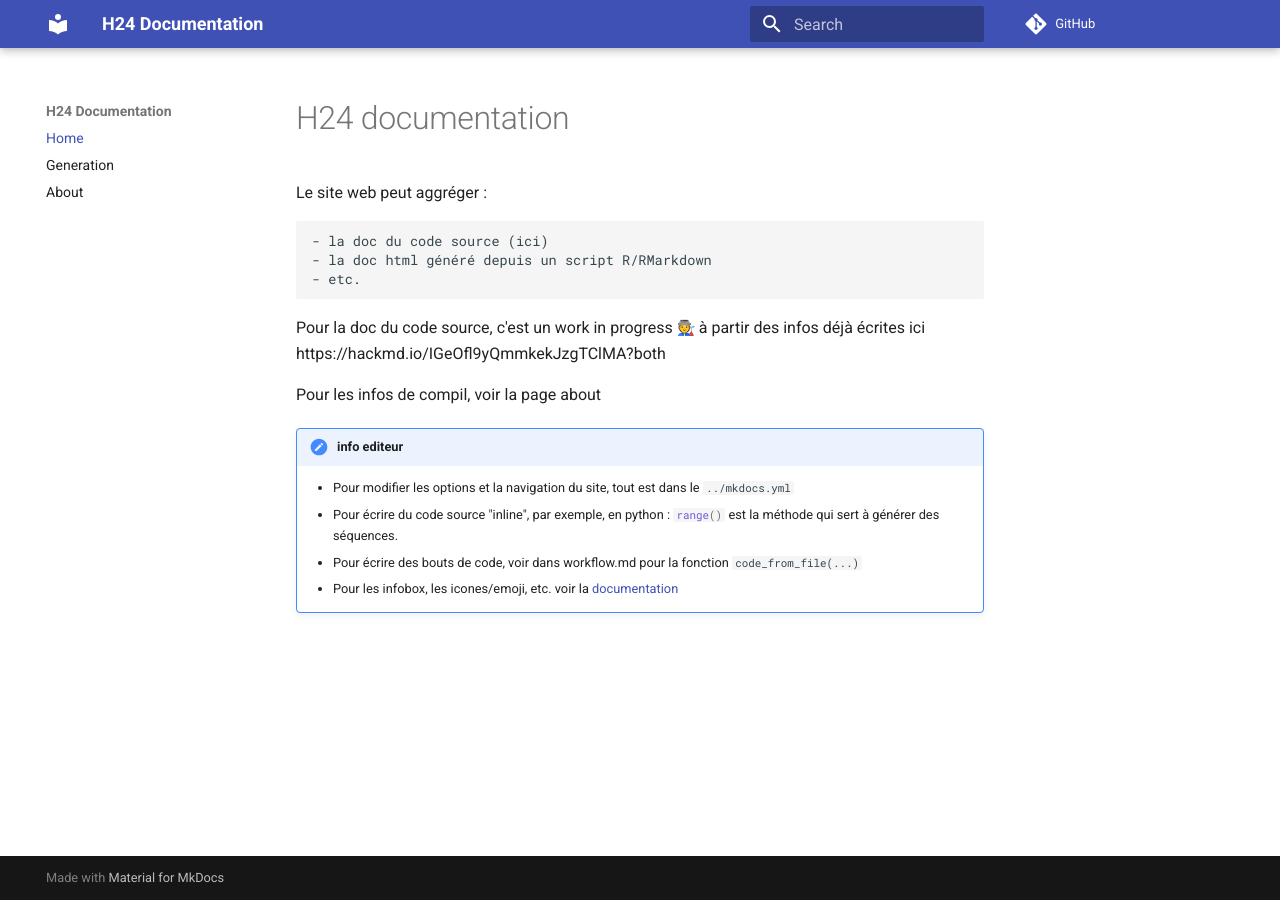
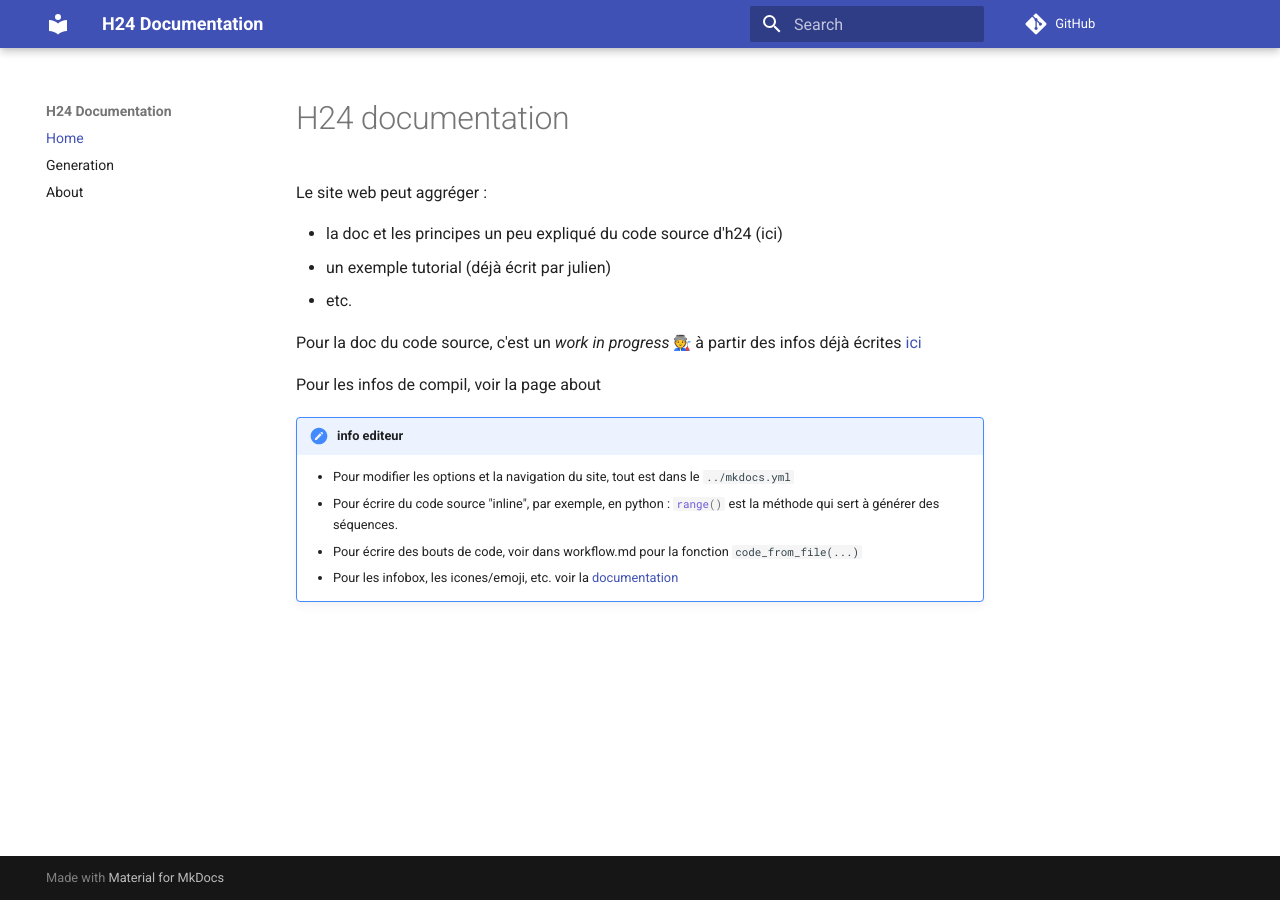
Before and after one commit to eighties-cities/h24, an MkDocs documentation site: the page built from docs/index.md, in a window 1280 px wide. Built offline with MkDocs 1.6.1 and Material for MkDocs 9.7.7, drawn with Linux system fonts in a browser that asks for light colours; emoji names are drawn with the system emoji font; comment, search, counter and statistics services are not loaded.

Commit message:
fix typo

```diff
--- a/docs/index.md
+++ b/docs/index.md
@@ -2,11 +2,11 @@
 
 Le site web peut aggréger :
 
-    - la doc du code source (ici)
-    - la doc html généré depuis un script R/RMarkdown
-    - etc.
+  - la doc et les principes un peu expliqué du code source d'h24 (ici)
+  - un exemple tutorial (déjà écrit par julien)
+  - etc.
 
-Pour la doc du code source, c'est un work in progress :factory_worker: à partir des infos déjà écrites ici https://hackmd.io/IGeOfl9yQmmkekJzgTClMA?both
+Pour la doc du code source, c'est un *work in progress* :factory_worker: à partir des infos déjà écrites [ici](https://hackmd.io/IGeOfl9yQmmkekJzgTClMA?both)
 
 Pour les infos de compil, voir la page about
 
```
